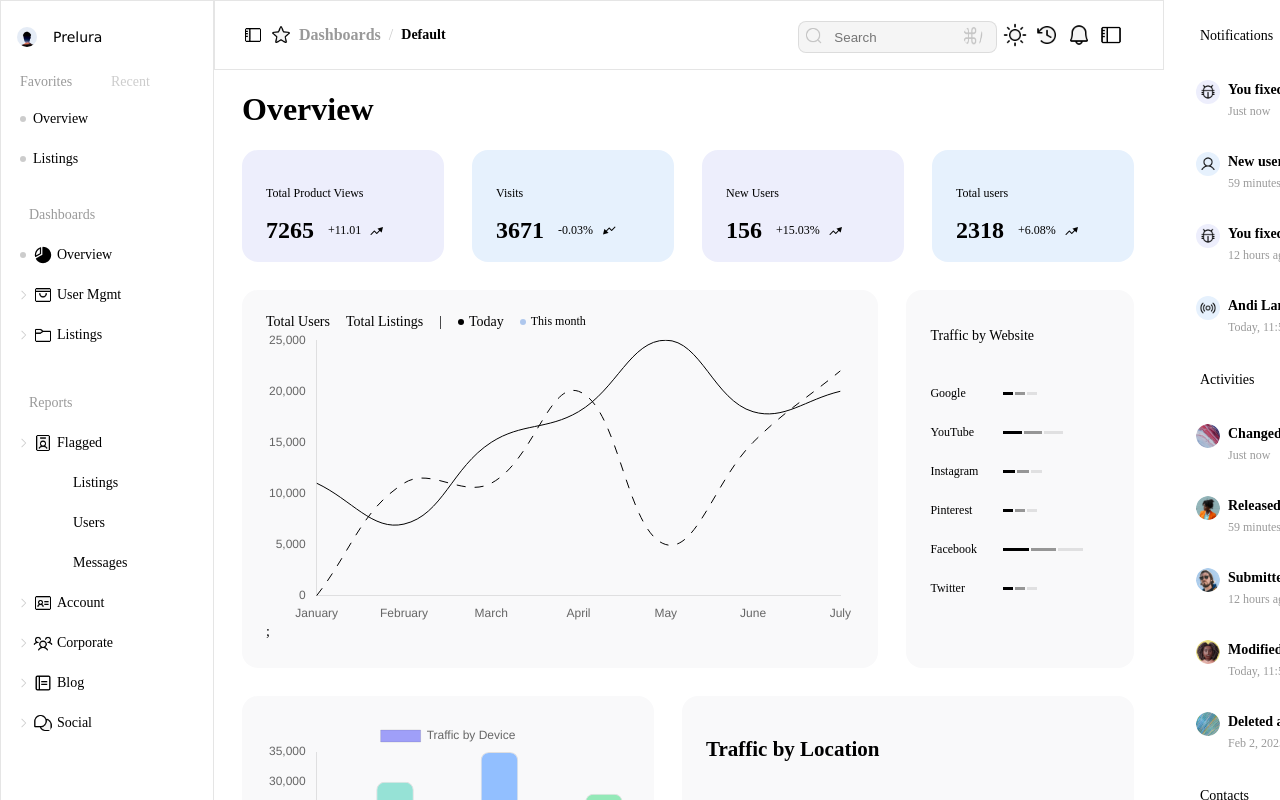
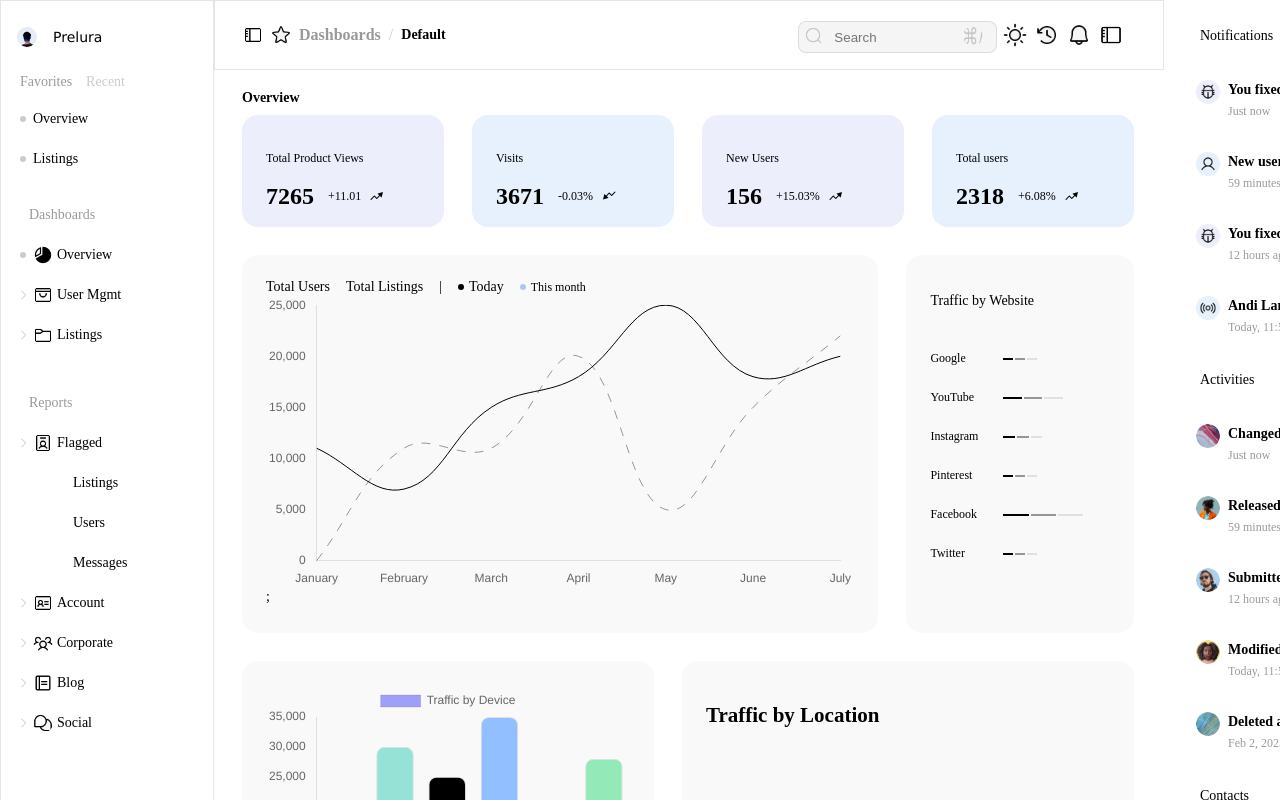
Before and after one commit to dijayst/prelura, a React (Create React App) app: page / in a window 1280 px wide. Shown: the top 800 px of the page. Built offline with nearby package versions, Linux system fonts and the light colour scheme.

Commit message:
completed

```diff
--- a/src/Chart/Linechart.js
+++ b/src/Chart/Linechart.js
@@ -22,7 +22,7 @@ function Linechart() {
           {
             label: "Revenue",
             data: [0, 11000, 11000, 20000, 5000, 15000,22000],
-            borderColor: "#000000",
+            borderColor: "#00000066",
             backgroundColor: "#F9F9FA",
             tension: 0.4,
             pointRadius: 0,
--- a/src/navbar/Content .js
+++ b/src/navbar/Content .js
@@ -51,16 +51,8 @@ return (
 
 
 
-
-
-
-
-
-
-
-
       <div className='content'>
-      <h1>Overview</h1>
+      <h1 style={{fontSize:"14px",fontWeight:"Semi Bold"}}>Overview</h1>
       <div className='Overviewcontainer '>
 
         {Overview.map((notification, index) => (
--- a/src/navbar/Sidebar.css
+++ b/src/navbar/Sidebar.css
@@ -18,20 +18,22 @@
 
 .subheadergroup1,
 .subheadergroup2 {
-  position: relative;
+
   font-size: 14px; /* Adjust font size if needed */
   padding: 5px 3px; /* Ensure padding doesn't change size on hover */
-  transition: all 0.3s ease-in-out;
-  width: 77px;
-  height: 28px;
+
+
+
+
 }
 .subheadergroup1:hover,
 .subheadergroup2:hover{
     width: 77px;
+    height: 10px;
     background-color: #0000000A;
     border-radius: 8px;
-    height: 28px;
-    transform: translateX(5px);
+    padding: 5px ;
+
 
 }
 .sidemenu{
@@ -132,8 +134,13 @@ font-weight: 400;
 line-height: 20px;
 text-decoration-skip-ink: none;
 font-family:'Lucida Sans', 'Lucida Sans Regular', 'Lucida Grande', 'Lucida Sans Unicode', Geneva, Verdana, sans-serif;
+transition: transform 0.3s ease-in-out;
+  }
+  .headerimg h1:hover{
+    transform: translateX(10px);
 
   }
+
  .container .subheader{
     margin: 10px 4px 4px 12px;
     width: 180px;
@@ -210,6 +217,12 @@ color: #000;
 
     margin: 20px 8px 2px 28px;
   }
+  .content h1{
+font-size: 10;
+font-weight: Semi Bold;
+  }
+
+
   .maincontent{
     display: flex;
     margin: 20px 8px 2px 28px;
```
